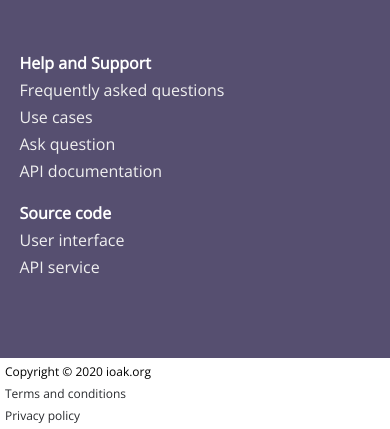
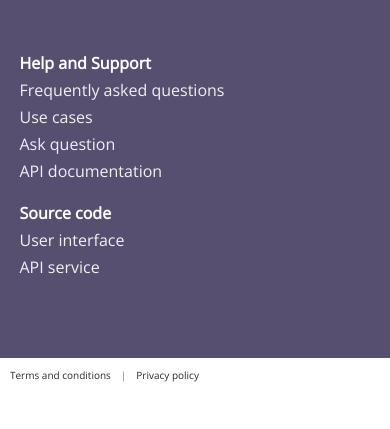
Before and after one commit to ioak-dev/janus-landing-page, a Gatsby site: page / in a window 390 px wide. Shown: the part 4833-5262 px from the top of the page. After the commit the page ends 5225 px from the top, so only its background shows below. Built offline with nearby package versions, Linux system fonts and the light colour scheme; Gatsby itself is replaced by a stand-in of ours.

Commit message:
Copyright section

```diff
--- a/src/components/CopyrightSection/index.tsx
+++ b/src/components/CopyrightSection/index.tsx
@@ -6,14 +6,14 @@ import { Link } from "gatsby"
 export default function CopyrightSection() {
   return (
     <div className="copyright-section">
-      <div className="copyright-section--copyright">
+      <div className="copyright-section--copyright desktop-only">
         Copyright © 2020 ioak.org
       </div>
-      <i className="fa fa-circle desktop-only" aria-hidden="true" />
+      <span className="desktop-only">|</span>
       <Link to="/terms" title="Terms and conditions">
         Terms and conditions
       </Link>
-      <i className="fa fa-circle desktop-only" aria-hidden="true" />
+      <span>|</span>
       <Link to="/privacy" title="Privacy policy">
         Privacy policy
       </Link>
--- a/src/components/CopyrightSection/style.scss
+++ b/src/components/CopyrightSection/style.scss
@@ -1,20 +1,18 @@
 .copyright-section {
   display: grid;
   align-items: center;
+  justify-content: flex-start;
+  grid-auto-flow: column;
+  column-gap: 5px;
+  font-size: 14px;
+  padding: 10px;
+  column-gap: 10px;
   @media (max-width: 767px) {
-    padding: 5px;
-    grid-auto-flow: row;
-    row-gap: 5px;
-    font-size: 12px;
+    // padding: 5px;
+    font-size: 10px;
   }
-  @media (min-width: 768px) {
-    padding: 10px;
-    grid-auto-flow: column;
-    justify-content: flex-start;
-    column-gap: 10px;
-  }
-  i {
-    font-size: 5px;
+  span {
+    color: grey;
   }
   a {
     text-decoration: none;
```
